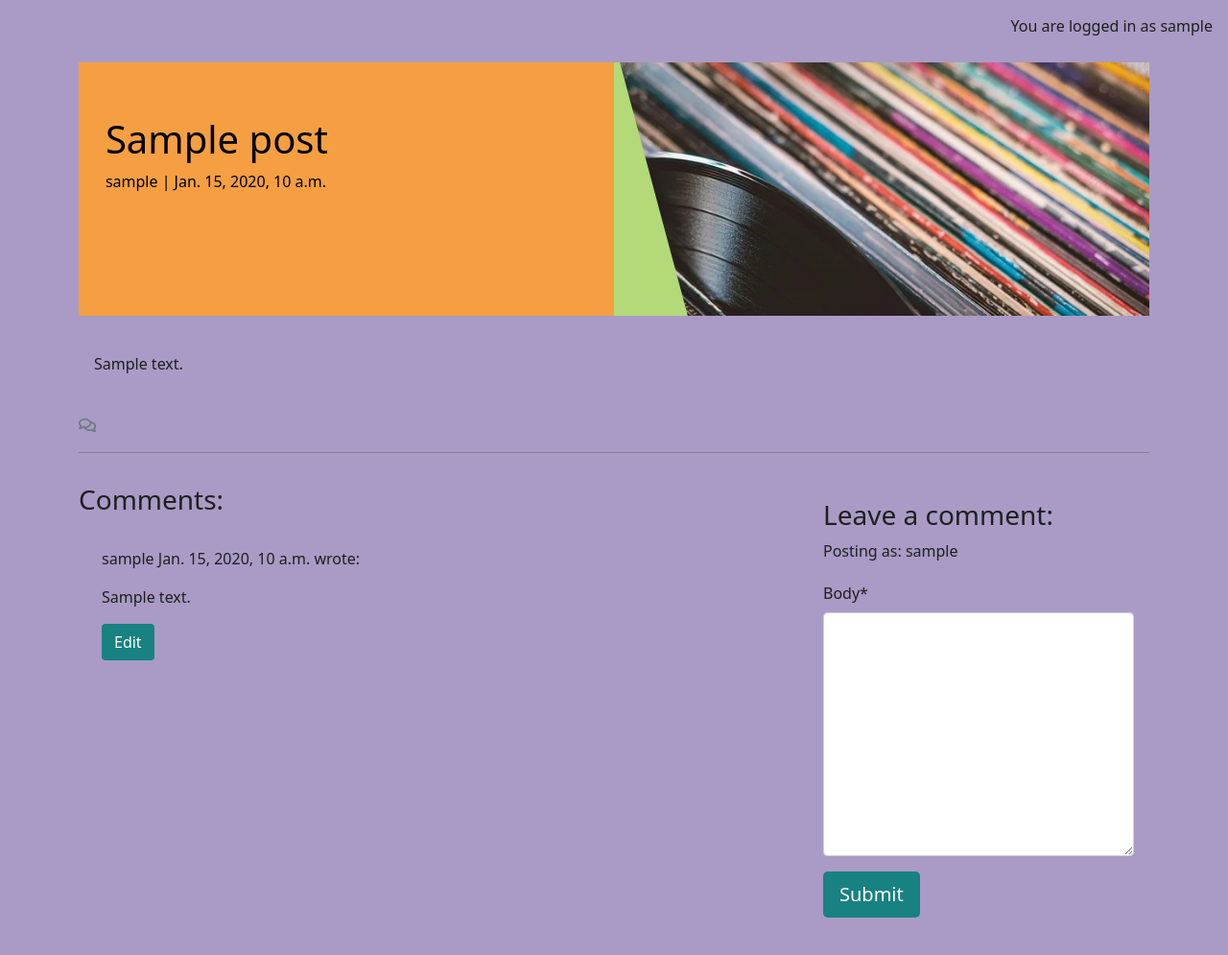
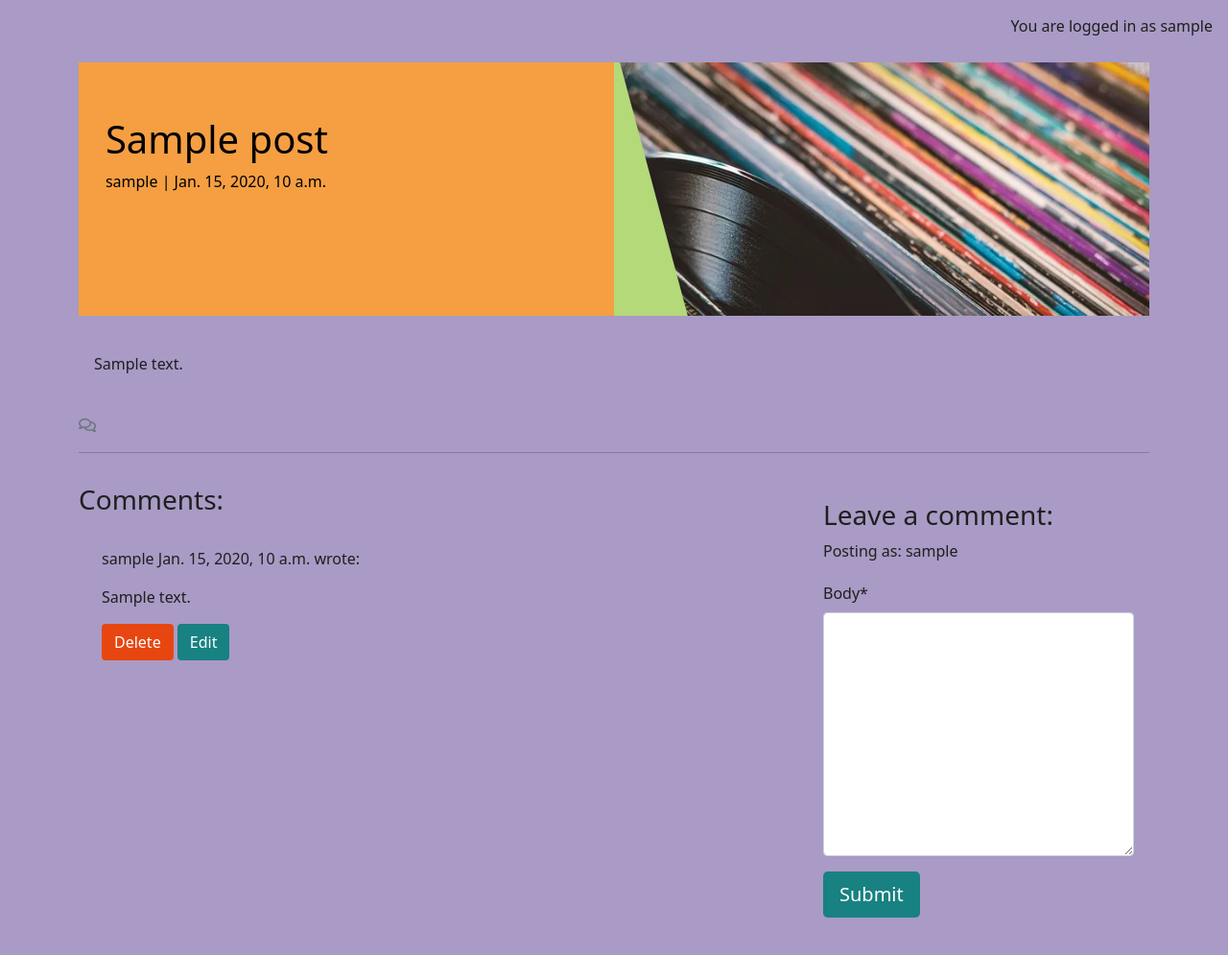
Before and after one commit to AF-5446/Lyric-Lure-CSP, a Django app: a page that uses templates/base.html in a window 1280 px wide. Shown: the part 75-1070 px from the top of the page at 96% size. Run offline with Django 4.2, Linux system fonts and the light colour scheme; a user stored in the database is signed in; tables that the repository leaves empty hold one stand-in row (values such as "Sample post"); some libraries are stand-ins or nearby versions.

Commit message:
Added comment CRUD

```diff
--- a/config/settings.py
+++ b/config/settings.py
@@ -28,7 +28,7 @@ if os.path.isfile('env.py'):
 SECRET_KEY = os.environ.get('SECRET_KEY')
 
 # SECURITY WARNING: don't run with debug turned on in production!
-DEBUG = True
+DEBUG = False
 
 ALLOWED_HOSTS = ['localhost', '.herokuapp.com', 'blog-csp-91070848f48d.herokuapp.com', '8000-af5446-lyriclurecsp-jjuhe9q946o.ws.codeinstitute-ide.net', '8000-af5446-lyriclurecsp-jjuhe9q946o.ws.codeinstitute-ide.net/',]
 
--- a/hello_world/templates/blog/post_detail.html
+++ b/hello_world/templates/blog/post_detail.html
@@ -65,6 +65,7 @@
                     </p>
                     {% endif %}
                     {% if user.is_authenticated and comment.author == user %}
+                    <button class="btn btn-delete" comment_id="{{ comment.id }}">Delete</button>
                     <button class="btn btn-edit" comment_id="{{ comment.id }}">Edit</button>
                     {% endif %}
                 </div>
@@ -91,4 +92,28 @@
     </div>
 </div>
 
+<!-- Delete confirmation modal -->
+<div class="modal fade" id="deleteModal" tabindex="-1" aria-labelledby="deleteModalLabel" aria-hidden="true">
+    <div class="modal-dialog">
+        <div class="modal-content">
+            <div class="modal-header">
+                <h5 class="modal-title" id="deleteModalLabel">Delete comment?</h5>
+                <button type="button" class="btn-close" data-bs-dismiss="modal" aria-label="Close"></button>
+            </div>
+            <div class="modal-body">
+                Are you sure you want to delete your comment?
+                This action cannot be undone.
+            </div>
+            <div class="modal-footer">
+                <button type="button" class="btn btn-secondary" data-bs-dismiss="modal">Close</button>
+                <a id="deleteConfirm" href="#" class="btn btn-danger">Delete</a>
+            </div>
+        </div>
+    </div>
+</div>
+
 {% endblock content %}
+
+{% block extras %}
+<script src="{% static 'js/comments.js' %}"></script>
+{% endblock %}
--- a/hello_world/urls.py
+++ b/hello_world/urls.py
@@ -7,4 +7,6 @@ urlpatterns = [
     path('<slug:slug>/', views.post_detail, name='post_detail'),
     path('<slug:slug>/edit_comment/<int:comment_id>',
         views.comment_edit, name='comment_edit'),
+    path('<slug:slug>/delete_comment/<int:comment_id>',
+        views.comment_delete, name='comment_delete'),
 ]
--- a/hello_world/views.py
+++ b/hello_world/views.py
@@ -75,3 +75,19 @@ def comment_edit(request, slug, comment_id):
             messages.add_message(request, messages.ERROR, 'Error updating comment!')
 
     return HttpResponseRedirect(reverse('post_detail', args=[slug]))
+
+def comment_delete(request, slug, comment_id):
+    """
+    view to delete comment
+    """
+    queryset = Post.objects.filter(status=1)
+    post = get_object_or_404(queryset, slug=slug)
+    comment = get_object_or_404(Comment, pk=comment_id)
+
+    if comment.author == request.user:
+        comment.delete()
+        messages.add_message(request, messages.SUCCESS, 'Comment deleted!')
+    else:
+        messages.add_message(request, messages.ERROR, 'You can only delete your own comments!')
+
+    return HttpResponseRedirect(reverse('post_detail', args=[slug]))
--- /dev/null
+++ b/static/js/comments.js
@@ -0,0 +1,45 @@
+const editButtons = document.getElementsByClassName("btn-edit");
+const commentText = document.getElementById("id_body");
+const commentForm = document.getElementById("commentForm");
+const submitButton = document.getElementById("submitButton");
+const deleteModal = new bootstrap.Modal(document.getElementById("deleteModal"));
+const deleteButtons = document.getElementsByClassName("btn-delete");
+const deleteConfirm = document.getElementById("deleteConfirm");
+
+/**
+ * Initializes edit functionality for the provided edit buttons.
+ *
+ * For each button in the `editButtons` collection:
+ * - Retrieves the associated comment's ID upon click.
+ * - Fetches the content of the corresponding comment.
+ * - Populates the `commentText` input/textarea with the comment's content for editing.
+ * - Updates the submit button's text to "Update".
+ * - Sets the form's action attribute to the `edit_comment/{commentId}` endpoint.
+ */
+for (let button of editButtons) {
+    button.addEventListener("click", (e) => {
+        let commentId = e.target.getAttribute("comment_id");
+        let commentContent = document.getElementById(`comment${commentId}`).innerText;
+        commentText.value = commentContent;
+        submitButton.innerText = "Update";
+        commentForm.setAttribute("action", `edit_comment/${commentId}`);
+    });
+}
+
+/**
+ * Initializes deletion functionality for the provided delete buttons.
+ *
+ * For each button in the `deleteButtons` collection:
+ * - Retrieves the associated comment's ID upon click.
+ * - Updates the `deleteConfirm` link's href to point to the
+ * deletion endpoint for the specific comment.
+ * - Displays a confirmation modal (`deleteModal`) to prompt
+ * the user for confirmation before deletion.
+ */
+for (let button of deleteButtons) {
+    button.addEventListener("click", (e) => {
+        let commentId = e.target.getAttribute("comment_id");
+        deleteConfirm.href = `delete_comment/${commentId}`;
+        deleteModal.show();
+    });
+}
--- a/static/js/script.js
+++ /dev/null
@@ -1 +0,0 @@
-console.log('Hello, world!');
--- a/templates/base.html
+++ b/templates/base.html
@@ -117,7 +117,8 @@
     <script src="https://cdn.jsdelivr.net/npm/bootstrap@5.0.1/dist/js/bootstrap.bundle.min.js"
         integrity="sha384-gtEjrD/SeCtmISkJkNUaaKMoLD0//ElJ19smozuHV6z3Iehds+3Ulb9Bn9Plx0x4" crossorigin="anonymous">
     </script>
-    <script src="{% static 'js/script.js' %}"></script>
+    {% block extras %}
+    {% endblock %}
 </body>
 
 </html>
```
